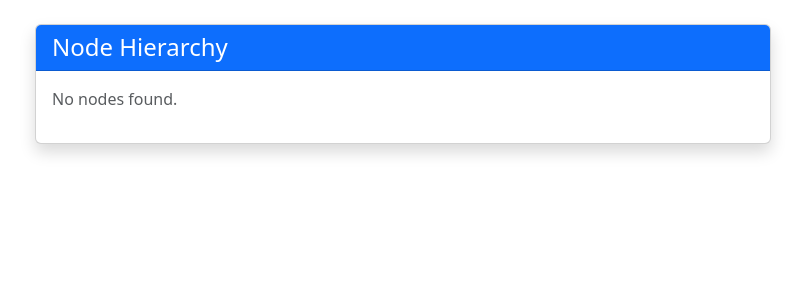
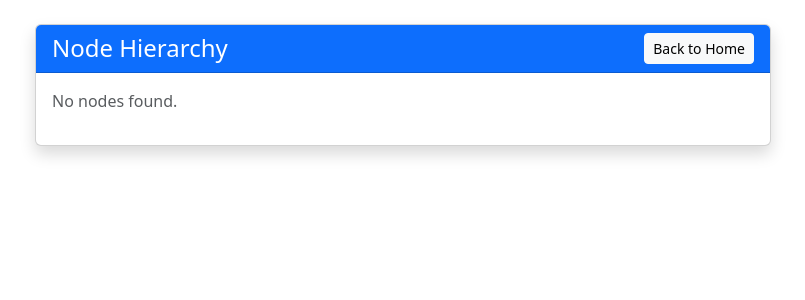
Before and after one commit to douglasgreen/freshwiki, a PHP site: template resources/templates/node.html.twig in a window 1280 px wide. Shown: the top 300 px of the page, without its empty margins (47-852 px from the left). Run offline with PHP 8.4, Linux system fonts and the light colour scheme; the template is opened without the code that fills it, so the values that code supplies are empty; some libraries are stand-ins or nearby versions.

Commit message:
feat: add link to home page on node management page
Co-authored-by: cecli (openrouter/z-ai/glm-5)

```diff
--- a/resources/templates/node.html.twig
+++ b/resources/templates/node.html.twig
@@ -43,8 +43,9 @@
   <div class="row">
     <div class="col-md-8">
       <div class="card shadow">
-        <div class="card-header bg-primary text-white">
+        <div class="card-header bg-primary text-white d-flex justify-content-between align-items-center">
           <h4 class="mb-0">Node Hierarchy</h4>
+          <a href="index.php" class="btn btn-sm btn-light">Back to Home</a>
         </div>
         <div class="card-body">
           {% if nodes is empty %}
```
